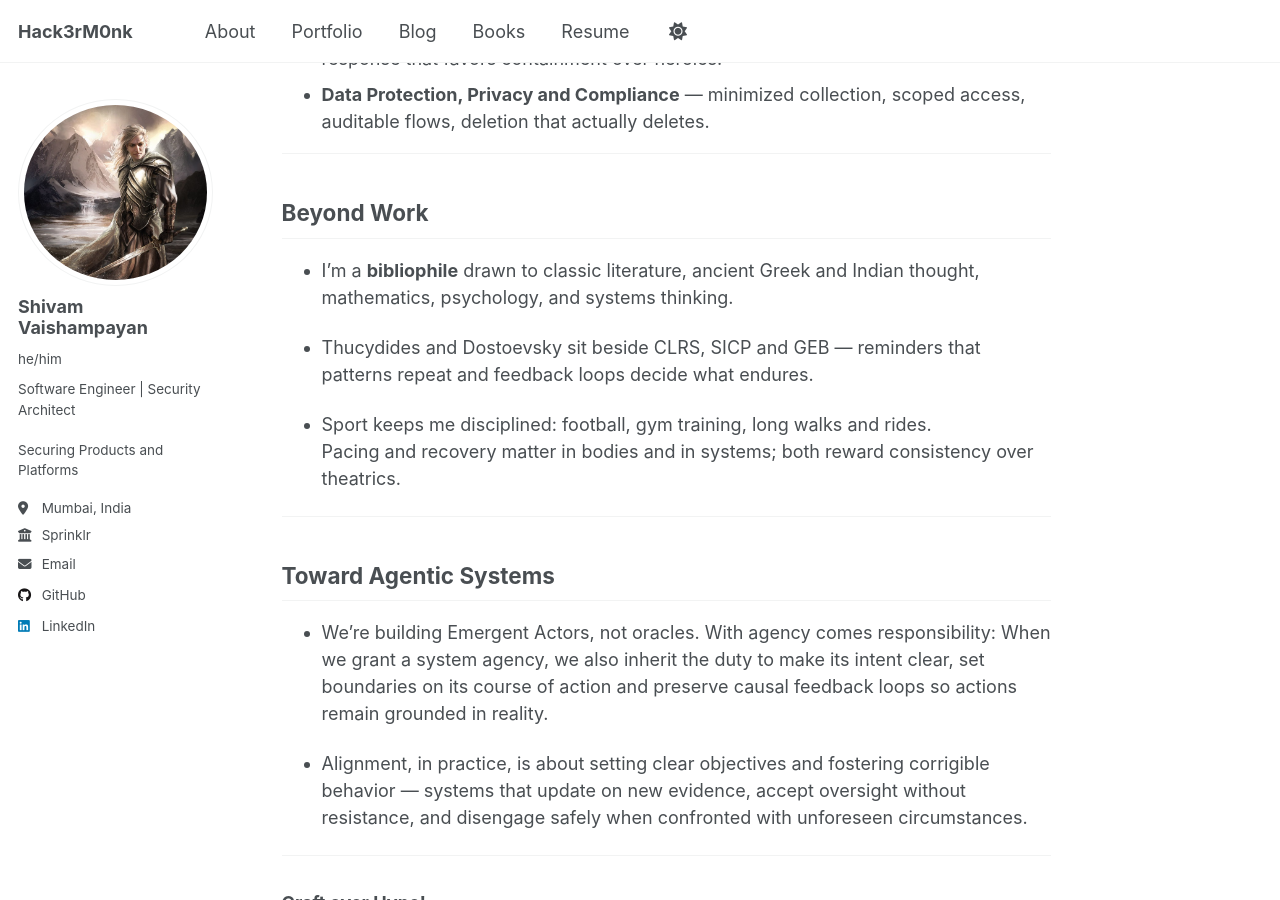
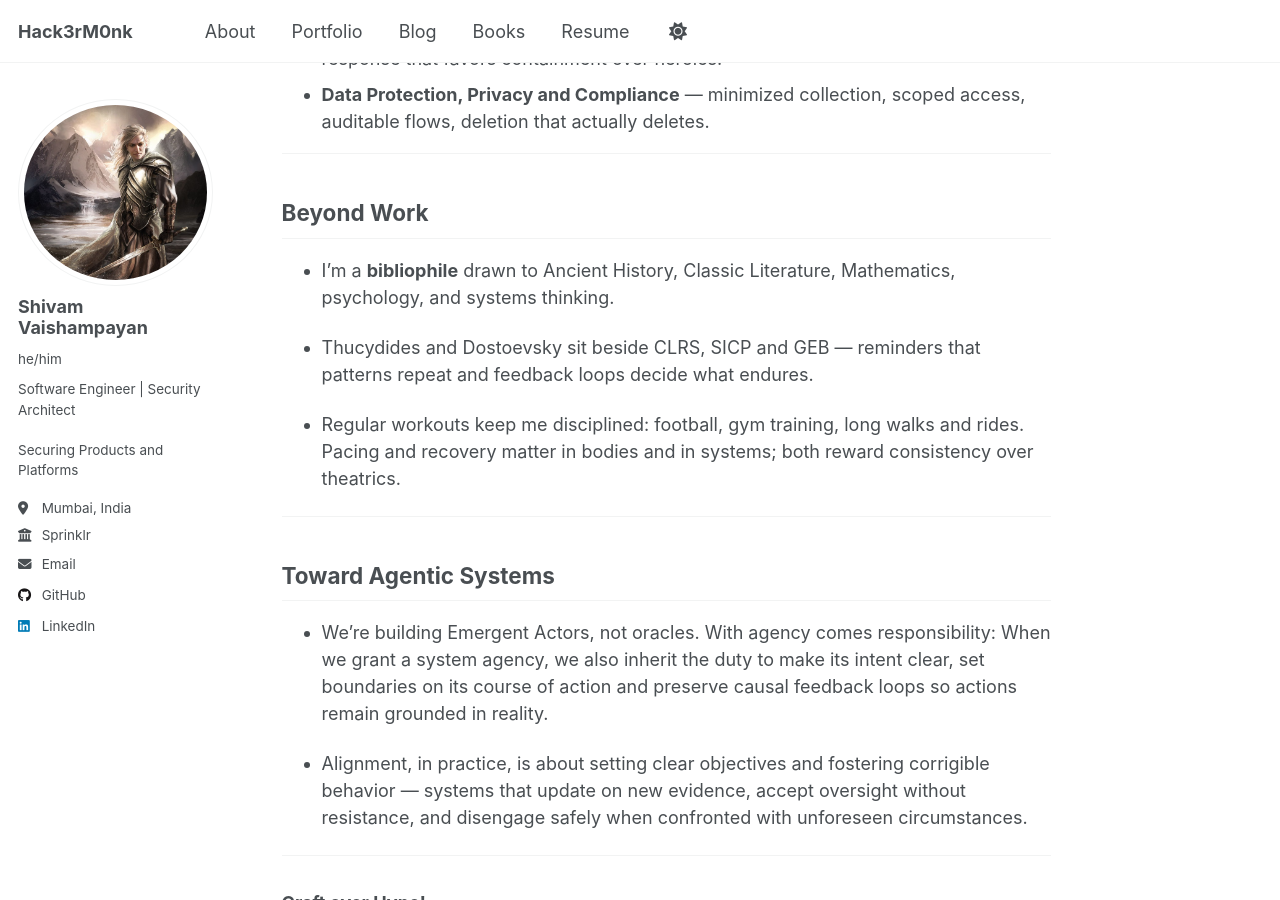
Before and after one commit to HackerM0nk/HackerM0nk.github.io, a Jekyll site: the page built from _pages/about.md, in a window 1280 px wide and 900 px high, scrolled down 776 px. Built offline with Jekyll 4.4.1, drawn with Linux system fonts in a browser that asks for light colours.

```diff
--- a/_pages/about.md
+++ b/_pages/about.md
@@ -36,11 +36,11 @@
 ---
 
 ## Beyond Work
-- I’m a **bibliophile** drawn to classic literature, ancient Greek and Indian thought, mathematics, psychology, and systems thinking.
+- I’m a **bibliophile** drawn to Ancient History, Classic Literature, Mathematics, psychology, and systems thinking.
 
 - Thucydides and Dostoevsky sit beside CLRS, SICP and GEB — reminders that patterns repeat and feedback loops decide what endures.
 
-- Sport keeps me disciplined: football, gym training, long walks and rides.
+- Regular workouts keep me disciplined: football, gym training, long walks and rides.
 Pacing and recovery matter in bodies and in systems; both reward consistency over theatrics.
 
 ---
```
